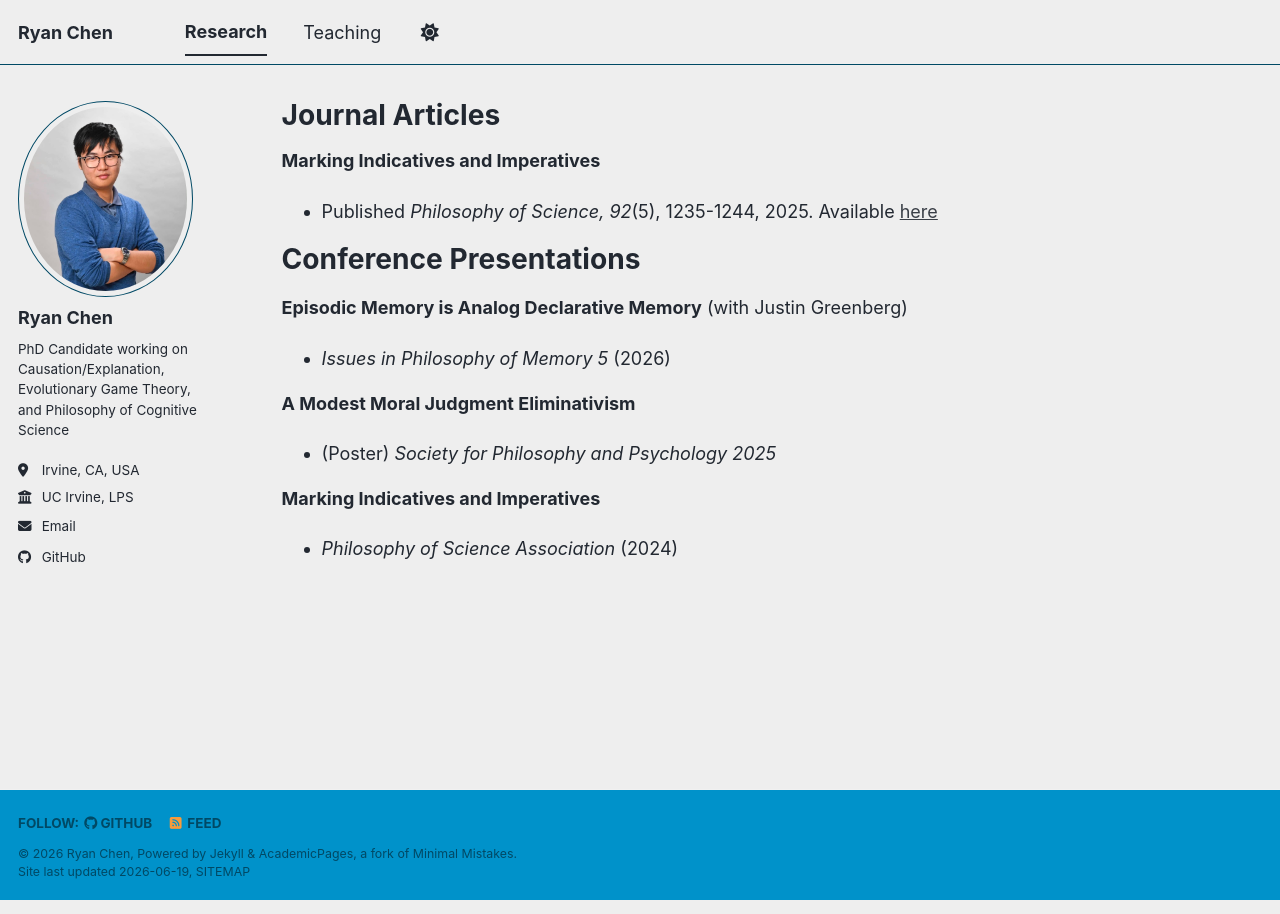
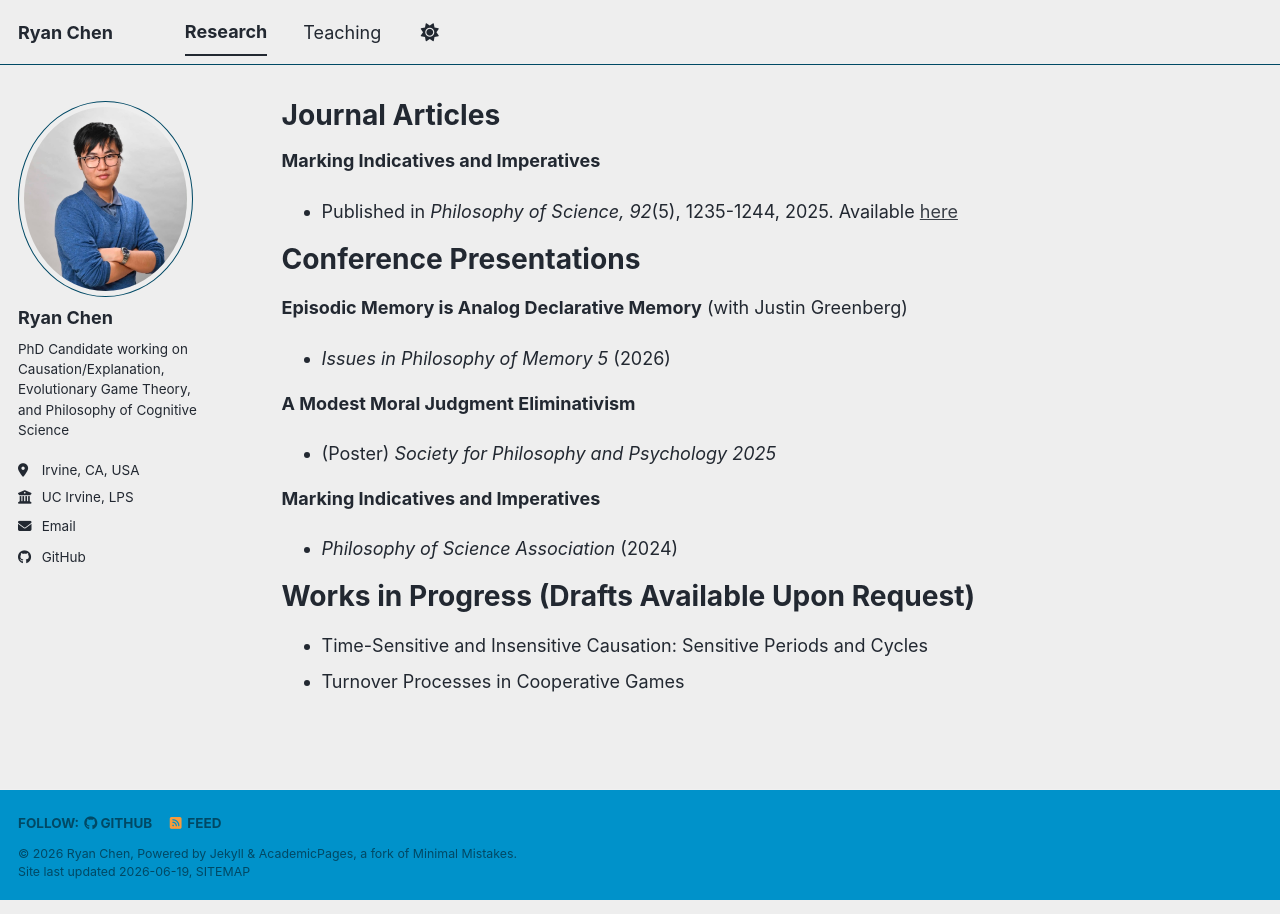
Before and after one commit to RyanChenPhil/RyanChenPhil.github.io, a Jekyll site: the page built from _pages/research.md, in a window 1280 px wide. Built offline with Jekyll 4.4.1, drawn with Linux system fonts in a browser that asks for light colours; a script bundle is joined from its source files by our own code; library files that are not in the unit come from our copies.

Commit message:
Update research.md

```diff
--- a/_pages/research.md
+++ b/_pages/research.md
@@ -6,7 +6,7 @@ author_profile: true
 ---
 
 **Marking Indicatives and Imperatives**
-- Published *Philosophy of Science, 92*(5), 1235-1244, 2025. Available [here](https://doi.org/10.1017/psa.2025.10139)
+- Published in *Philosophy of Science, 92*(5), 1235-1244, 2025. Available [here](https://doi.org/10.1017/psa.2025.10139)
 
 # Conference Presentations
 
@@ -18,3 +18,7 @@ author_profile: true
 
 **Marking Indicatives and Imperatives**
 - *Philosophy of Science Association* (2024)
+
+# Works in Progress (Drafts Available Upon Request)
+- Time-Sensitive and Insensitive Causation: Sensitive Periods and Cycles
+- Turnover Processes in Cooperative Games
```
